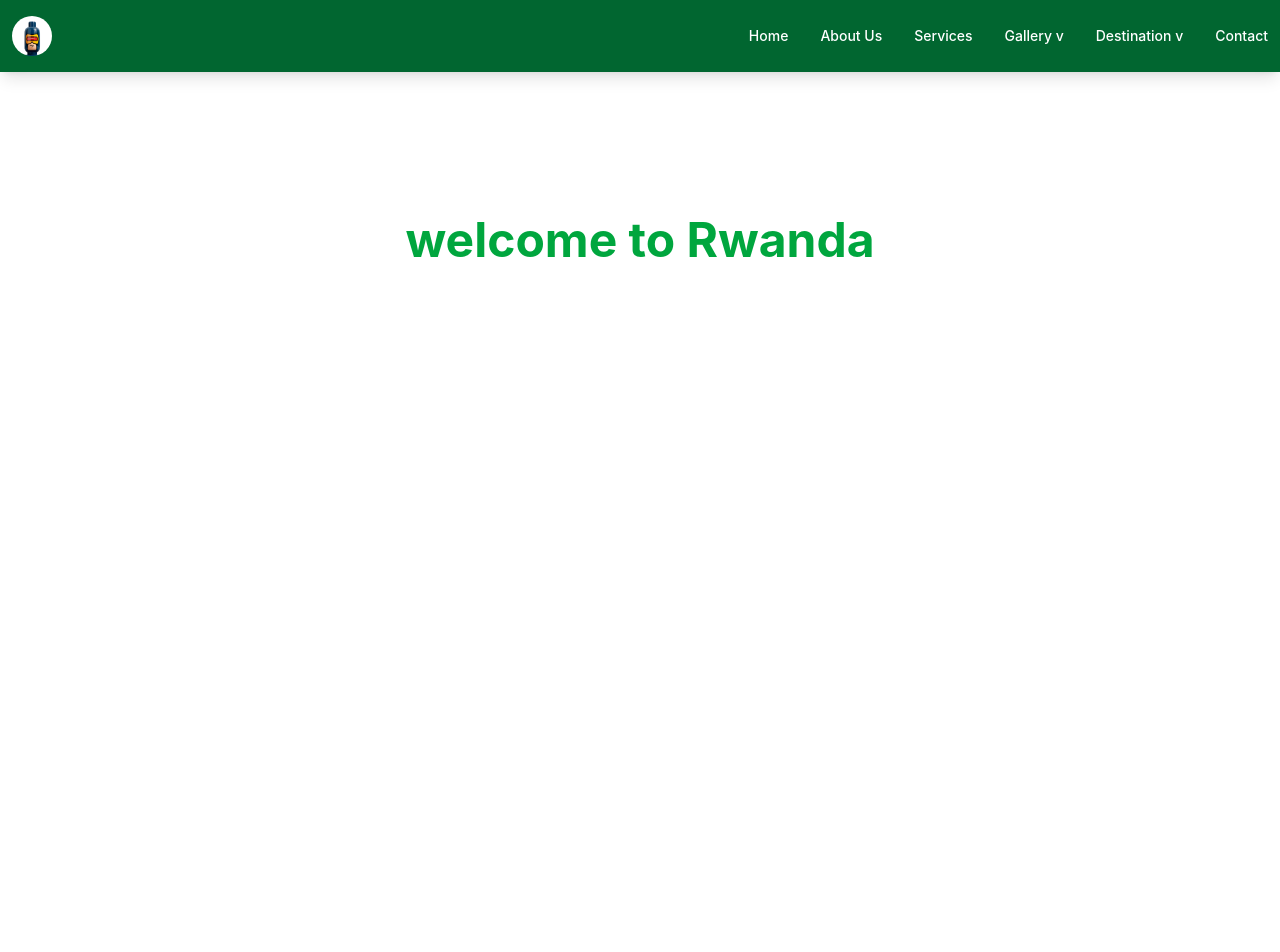
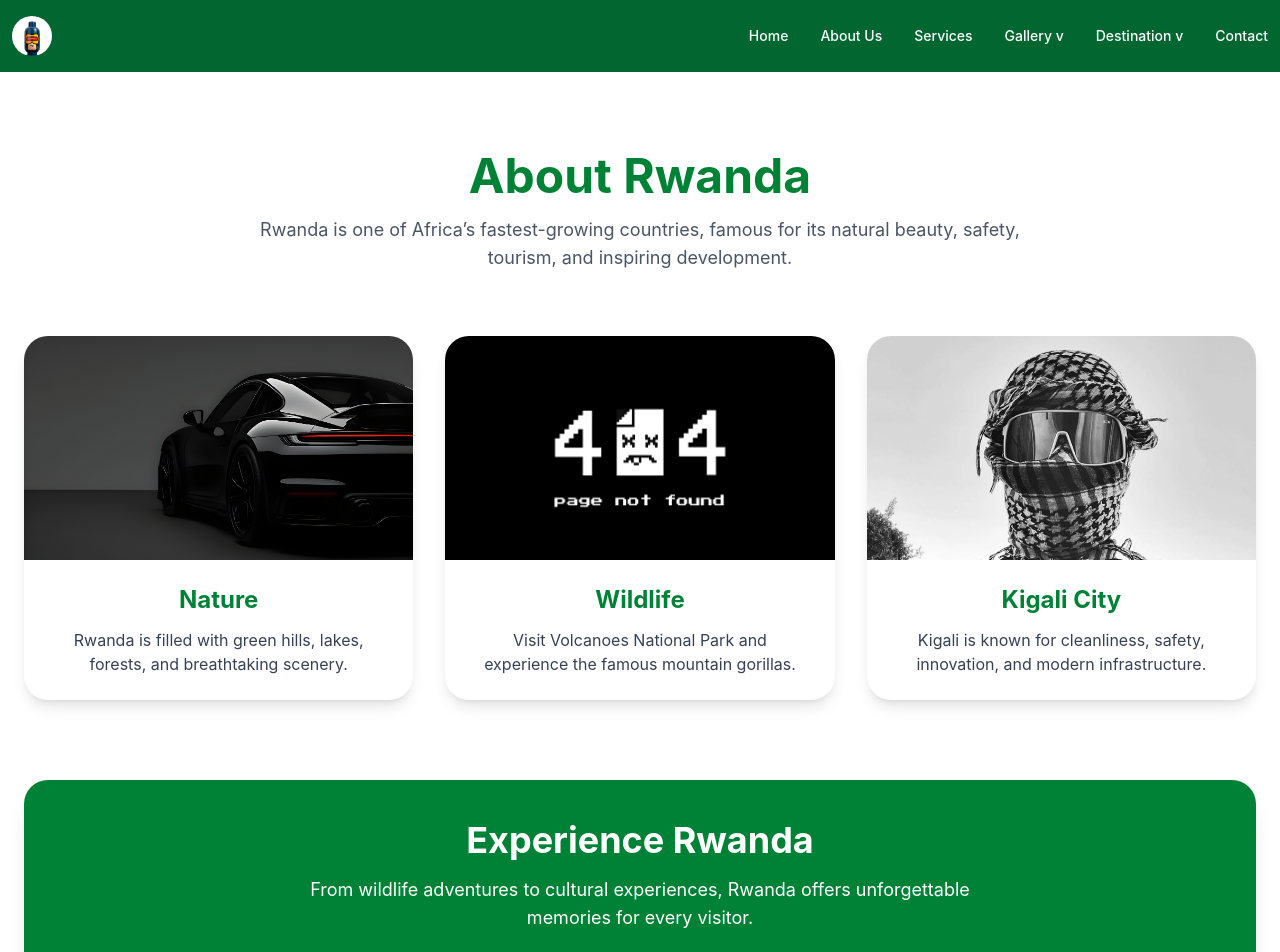
Before and after one commit to IGIRANEZA-josue/TEMBERURWANDA, a Vue app: page /about in a window 1280 px wide. Shown: the top 952 px of the page. Built offline with nearby package versions, Linux system fonts and the light colour scheme.

Commit message:
updated home and about

```diff
--- a/src/views/About.vue
+++ b/src/views/About.vue
@@ -1,7 +1,112 @@
 <template>
- <section class="bg-white text-green-600 h-screen w-full mt-12">
-   <h1 class="text-5xl font-bold py-24 text-center">
-    welcome to Rwanda
-   </h1>
- </section>
+  <section class="bg-white text-green-700 min-h-screen px-6 py-20">
+
+    <!-- Heading -->
+    <div class="text-center mb-16">
+      <h1
+        class="text-5xl font-bold mb-4 hover:text-green-500 transition duration-300"
+      >
+        About Rwanda
+      </h1>
+
+      <p class="max-w-3xl mx-auto text-lg text-gray-600">
+        Rwanda is one of Africa’s fastest-growing countries,
+        famous for its natural beauty, safety, tourism,
+        and inspiring development.
+      </p>
+    </div>
+
+    <!-- Cards -->
+    <div class="grid md:grid-cols-3 gap-8">
+
+      <!-- Card 1 -->
+      <div
+        class="bg-white rounded-3xl overflow-hidden shadow-lg hover:scale-105 transition duration-300"
+      >
+        <img
+          src="/src/assets/porshe.jpg"
+          alt="Nature"
+          class="w-full h-56 object-cover"
+        >
+
+        <div class="p-6 text-center">
+          <h2 class="text-2xl font-bold mb-3">
+            Nature
+          </h2>
+
+          <p class="text-gray-700">
+            Rwanda is filled with green hills, lakes,
+            forests, and breathtaking scenery.
+          </p>
+        </div>
+      </div>
+
+
+      <div
+        class="bg-white rounded-3xl overflow-hidden shadow-lg hover:scale-105 transition duration-300"
+      >
+        <img
+          src="/src/assets/404.jpg"
+          alt="Wildlife"
+          class="w-full h-56 object-cover"
+        >
+
+        <div class="p-6 text-center">
+          <h2 class="text-2xl font-bold mb-3">
+            Wildlife
+          </h2>
+
+          <p class="text-gray-700">
+            Visit Volcanoes National Park and experience
+            the famous mountain gorillas.
+          </p>
+        </div>
+      </div>
+
+      <div
+        class="bg-white rounded-3xl overflow-hidden shadow-lg hover:scale-105 transition duration-300"
+      >
+        <img
+          src="/src/assets/arab.jpg"
+          alt="Kigali"
+          class="w-full h-56 object-cover"
+        >
+
+        <div class="p-6 text-center">
+          <h2 class="text-2xl font-bold mb-3">
+            Kigali City
+          </h2>
+
+          <p class="text-gray-700">
+            Kigali is known for cleanliness, safety,
+            innovation, and modern infrastructure.
+          </p>
+        </div>
+      </div>
+
+    </div>
+
+    <div
+      class="mt-20 bg-green-700 text-white rounded-3xl p-10 text-center shadow-xl"
+    >
+      <h2 class="text-4xl font-bold mb-4">
+        Experience Rwanda
+      </h2>
+
+      <p class="max-w-2xl mx-auto mb-6 text-lg">
+        From wildlife adventures to cultural experiences,
+        Rwanda offers unforgettable memories for every visitor.
+      </p>
+
+      <button
+        class="bg-white text-green-700 px-6 py-3 rounded-full font-semibold hover:scale-110 transition duration-300"
+      >
+        Visit Rwanda
+      </button>
+    </div>
+
+  </section>
 </template>
+
+<script setup>
+</script>
--- a/src/views/Home.vue
+++ b/src/views/Home.vue
@@ -1,16 +1,61 @@
 <template>
-    <!--Hero section-->
-    <section class="relative h-screen bg-cover bg-center flex items-center justify-center text-white"
-    style="background-image:url('/src/assets/f1.jpg') ;"
-    >
-    <div class="bg-black/40 bg-opacity-50 absolute inset-0">
+  <!-- Hero Section -->
+  <section
+    class="relative h-screen bg-cover bg-center flex items-center justify-center text-white"
+    style="background-image: url('/src/assets/f1.jpg');"
+  >
+
+    <div class="absolute inset-0 bg-black/60"></div>
+
+    <div class="relative text-center px-6">
+      <h1
+        class="text-5xl md:text-7xl font-bold mb-4 hover:scale-105 transition duration-300"
+      >
+        Welcome to Rwanda
+      </h1>
+
+      <p class="text-xl md:text-2xl text-green-300 mb-6">
+        The Land of a Thousand Hills
+      </p>
+
+      <p class="max-w-2xl mx-auto text-gray-200 mb-8 text-lg">
+        Discover beautiful landscapes, rich culture, wildlife,
+        and unforgettable adventures in the heart of Africa.
+      </p>
+
+      <div class="flex justify-center gap-4">
+        <button
+          class="bg-green-600 hover:bg-green-700 px-6 py-3 rounded-full font-semibold shadow-lg hover:scale-110 transition duration-300"
+        >
+          Explore More
+        </button>
+
+        <button
+          class="border border-white hover:bg-white hover:text-black px-6 py-3 rounded-full font-semibold transition duration-300"
+        >
+          Learn More
+        </button>
+      </div>
+
+      <div class="mt-12 grid grid-cols-3 gap-6 text-center">
+        <div>
+          <h2 class="text-3xl font-bold text-green-400">30+</h2>
+          <p class="text-sm">Tourist Attractions</p>
+        </div>
+
+        <div>
+          <h2 class="text-3xl font-bold text-green-400">1000</h2>
+          <p class="text-sm">Beautiful Hills</p>
+        </div>
+
+        <div>
+          <h2 class="text-3xl font-bold text-green-400">24/7</h2>
+          <p class="text-sm">Hospitality</p>
+        </div>
+      </div>
     </div>
-    <div class="relative text-center px-4">
-        <h1 class="text-5xl font-bold mb-4 ">Welcome to Rwanda</h1>
-        <p class="text-xl mb-8 text-green-300"> The land of a Thousand hills</p>
-    </div>
-    </section>
+  </section>
 </template>
+
 <script setup>
-
 </script>
```
